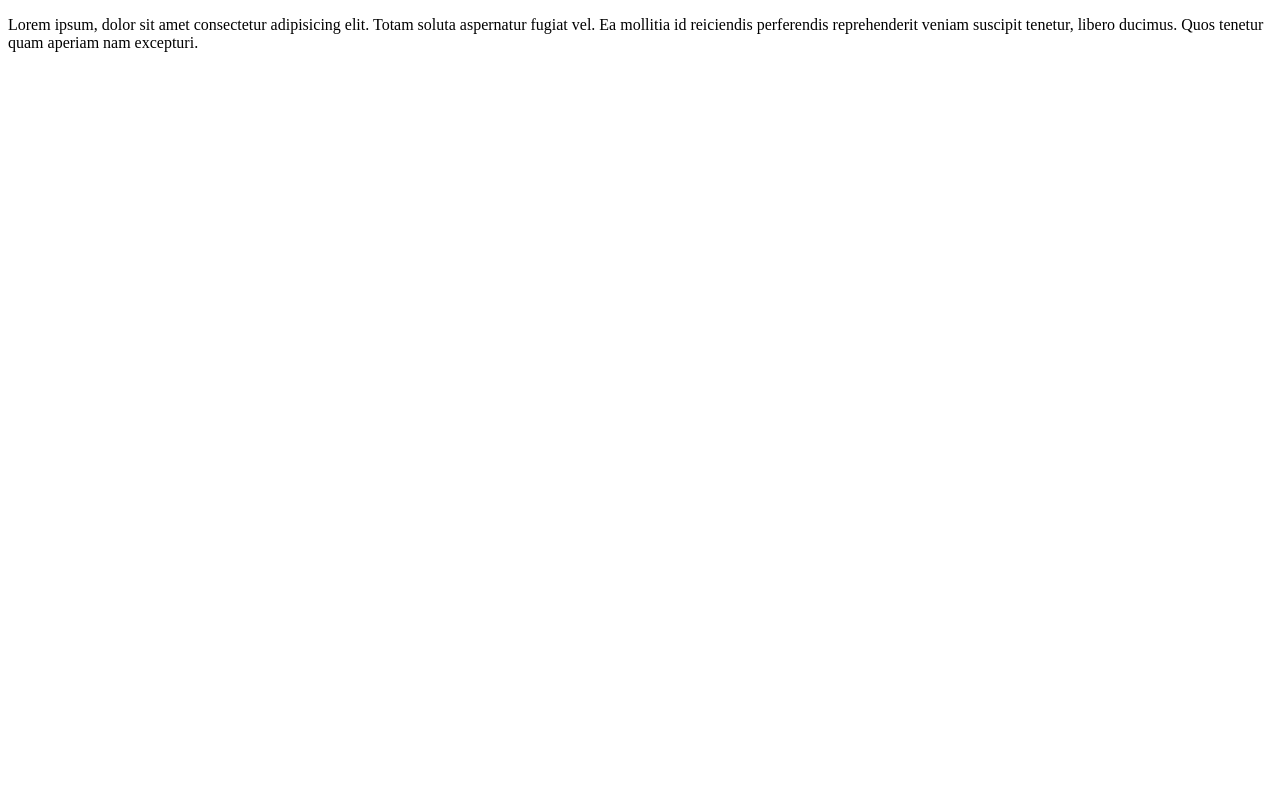
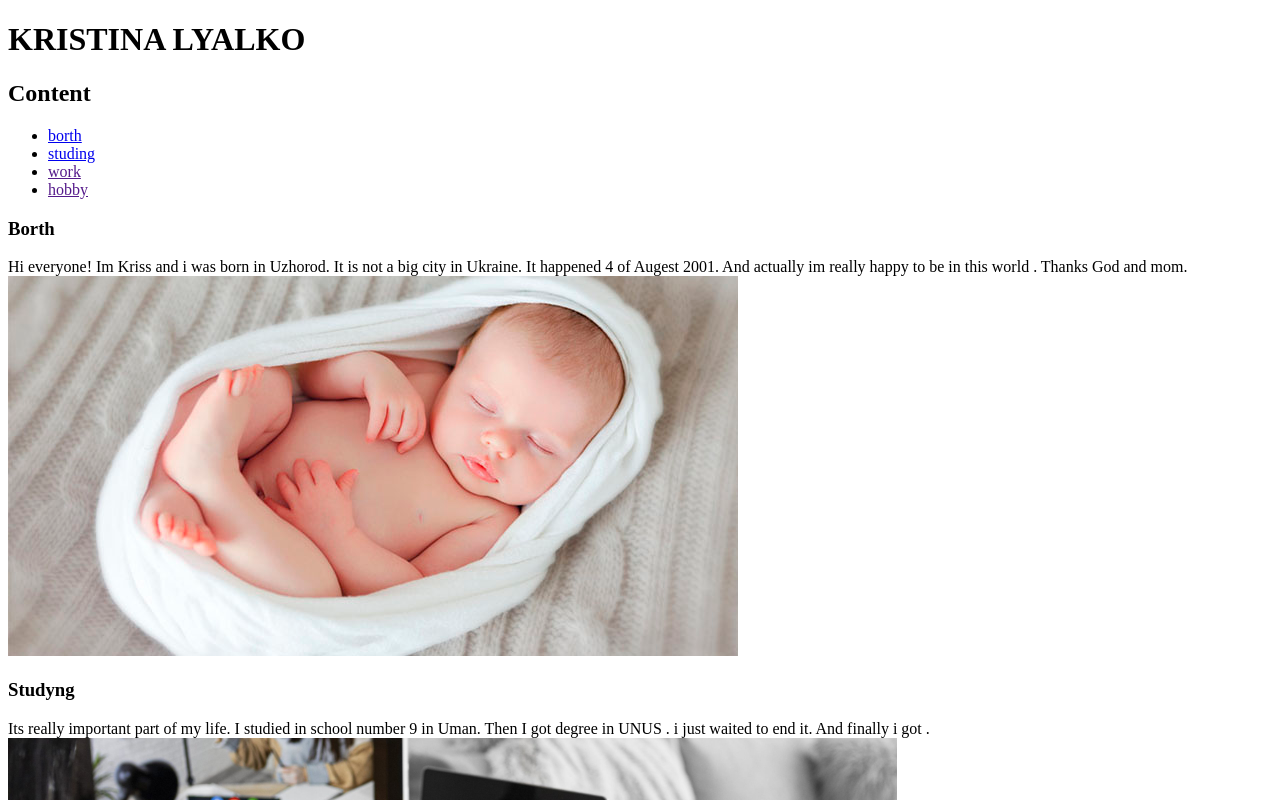
Before and after one commit to KristinaLyalko/lessons, a plain HTML site: page lesson__2/index.html in a window 1280 px wide. Shown: the top 800 px of the page. Drawn offline with Linux system fonts and the light colour scheme.

Commit message:
Add files via upload

```diff
--- a/lesson__2/index.html
+++ b/lesson__2/index.html
@@ -7,11 +7,27 @@
    <title>lesson 2</title>
 </head>
 <body>
- <!--jjk-->
- <!--  -->
- <p>
-   Lorem ipsum,<span> dolor sit amet consectetur </span>adipisicing elit. Totam soluta aspernatur fugiat vel. Ea mollitia id reiciendis perferendis reprehenderit veniam suscipit tenetur, libero ducimus. Quos tenetur quam aperiam nam excepturi.
- </p>
- <div class="abam"></div>
+ <h1>KRISTINA LYALKO</h1>
+ <h2>Content</h2>
+ <ul>
+   <li><a href="borth">borth</a></li>
+   <li><a href="studing">studing</a></li>
+   <li><a href="">work</a></li>
+   <li><a href="">hobby</a></li>
+ </ul>
+ <h3>Borth</h3>
+ <div id="borth">
+Hi everyone! Im Kriss and i was born in Uzhorod. It is not a big city in Ukraine. It
+happened 4 of Augest 2001. And actually im really happy to be in this world . Thanks
+God and mom.
+ </div>
+ <img src="img/malyuk.jpg" alt="me">
+ <h3>Studyng</h3>
+ <div id="studing" >
+Its really important part of my life. I studied in school number 9 in Uman. Then I got
+degree in UNUS . i just waited to end it. And finally i got .
+
+ </div>
+ <img height="500" src="img/2.jpeg" alt="st">
 </body>
 </html>
```
Also changed, not shown: lesson__2/img/2.jpeg (added), lesson__2/img/malyuk.jpg (added).
